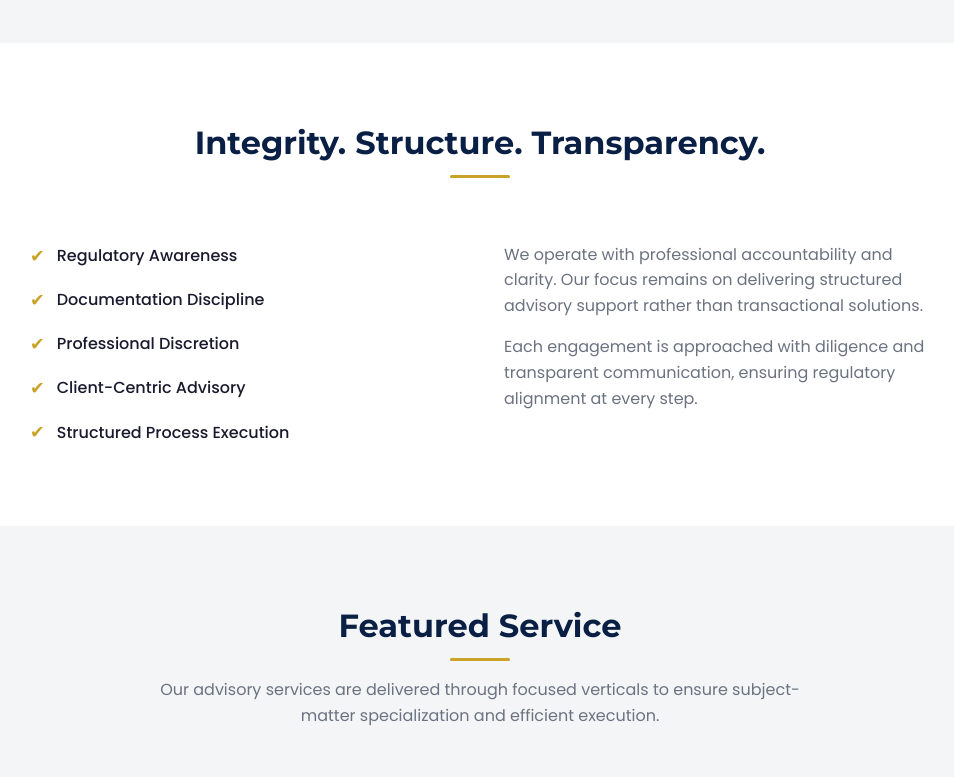
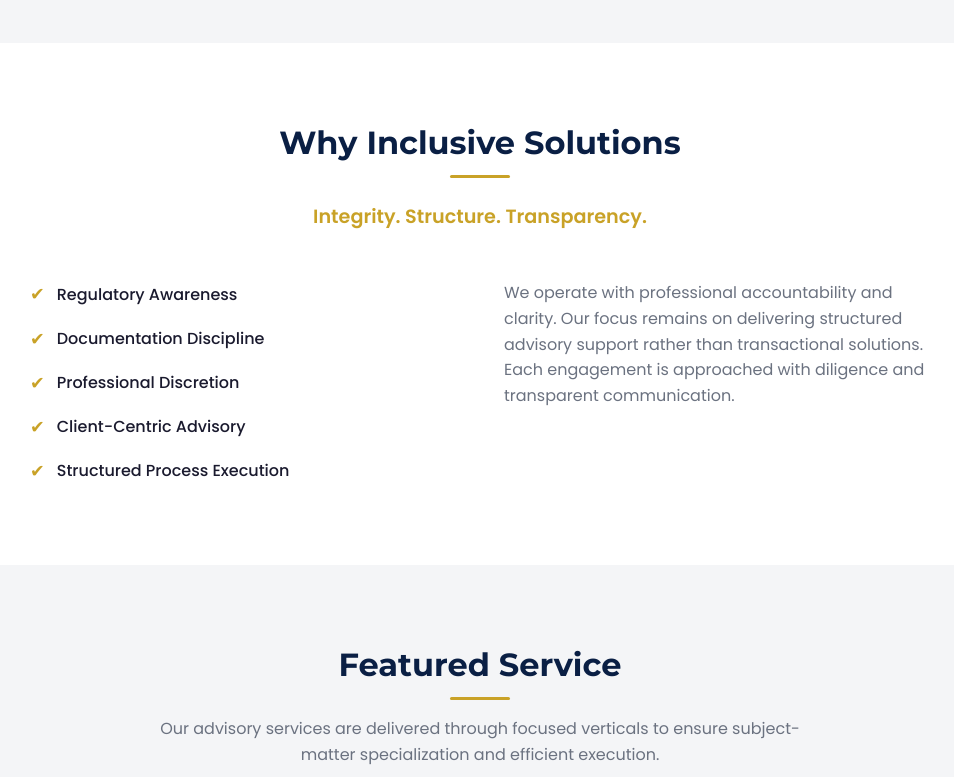
Before and after one commit to milesmoralespro/inclusive-solutions, a React (Vite) app: page / in a window 1280 px wide. Shown: the part 1800-2577 px from the top of the page, without its empty margins (160-1114 px from the left). Built offline with nearby package versions, Linux system fonts and the light colour scheme.

Commit message:
refactor(home):why us and founders message

```diff
--- a/src/pages/Home.tsx
+++ b/src/pages/Home.tsx
@@ -101,7 +101,10 @@ const Home: React.FC = () => {
             <SectionWrapper bg="white" id="why-us">
                 <div className="why-us">
                     <div className="section-header">
-                        <h2>Integrity. Structure. Transparency.</h2>
+                        <h2>Why Inclusive Solutions</h2>
+                        <p className="why-us__subtitle" style={{ fontSize: '1.2rem', color: 'var(--gold)', fontWeight: 600, marginTop: '8px' }}>
+                            Integrity. Structure. Transparency.
+                        </p>
                     </div>
                     <div className="why-us__content">
                         <ul className="why-us__list">
@@ -114,11 +117,8 @@ const Home: React.FC = () => {
                         <div className="why-us__text">
                             <p>
                                 We operate with professional accountability and clarity. Our focus remains on
-                                delivering structured advisory support rather than transactional solutions.
-                            </p>
-                            <p>
-                                Each engagement is approached with diligence and transparent communication,
-                                ensuring regulatory alignment at every step.
+                                delivering structured advisory support rather than transactional solutions. Each
+                                engagement is approached with diligence and transparent communication.
                             </p>
                         </div>
                     </div>
@@ -149,6 +149,9 @@ const Home: React.FC = () => {
 
             {/* ── SECTION 6: FOUNDER PREVIEW ── */}
             <SectionWrapper bg="white" id="founder">
+                <div className="section-header">
+                    <h2>Founder's Message</h2>
+                </div>
                 <div className="founder-preview">
                     <div className="founder-preview__quote">
                         <span className="founder-preview__mark">"</span>
```
